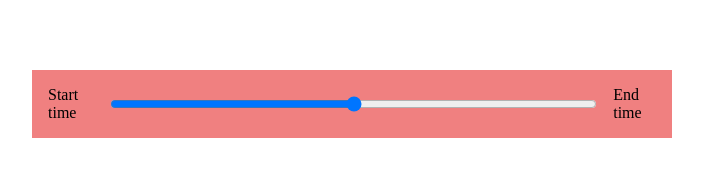
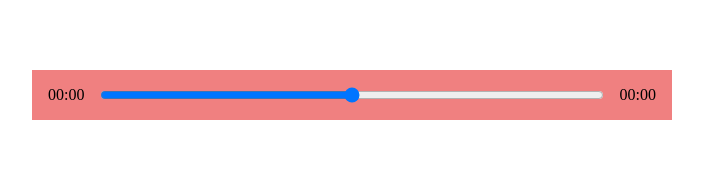
Before and after one commit to MatejVykoukal/Music-player-app, a React (Create React App) app in the folder music-player-app/: page / in a window 1280 px wide. Shown: the part 410-590 px from the top of the page, without its empty margins (288-991 px from the left). Built offline with nearby package versions, Linux system fonts and the light colour scheme.

Commit message:
displaying time

```diff
--- a/music-player-app/src/components/Player.tsx
+++ b/music-player-app/src/components/Player.tsx
@@ -1,40 +1,63 @@
-import React, { FC, useRef } from "react";
+import React, { FC, useRef, useState } from "react";
 import { FontAwesomeIcon } from "@fortawesome/react-fontawesome";
 import { faPlay, faPause, faAngleLeft, faAngleRight } from "@fortawesome/free-solid-svg-icons";
 import songModel from "../interfaces/songModel";
+import { time } from "console";
 
 interface Props {
   currentSong: songModel;
   isPlaying: boolean;
-  setIsPlaying: React.Dispatch<React.SetStateAction<boolean>>;
+  setIsPlaying: any;
+  // React.Dispatch<React.SetStateAction<boolean>>;
+}
+
+interface SongInfo {
+  currentTime: number;
+  duration: number;
 }
 
 const Player: FC<Props> = ({ currentSong, isPlaying, setIsPlaying }) => {
-  const audioRef: any = useRef(null);
+  const audioRef: any = useRef();
+  const [songInfo, setSongInfo] = useState<SongInfo>({ currentTime: 0, duration: 0 });
 
-  let playSongHandler = () => {
+  const formatTime = (t: number) => ("0" + Math.floor(t / 60)).slice(-2) + ":" + ("0" + Math.floor(t % 60)).slice(-2);
+
+  const playSongHandler = () => {
     if (isPlaying) {
+      console.log();
+
       audioRef.current.pause();
-      setIsPlaying(!setIsPlaying);
+      setIsPlaying(!isPlaying);
     } else {
       audioRef.current.play();
-      setIsPlaying(!setIsPlaying);
+      setIsPlaying(!isPlaying);
     }
+  };
+
+  const timeUpdateHandler = (e: React.ChangeEvent<HTMLAudioElement>) => {
+    const currentTime = e.target.currentTime;
+    const duration = e.target.duration;
+    setSongInfo({ ...songInfo, currentTime, duration });
   };
 
   return (
     <div className="player">
       <div className="timeControl">
-        <p>Start time</p>
+        <p>{formatTime(songInfo.currentTime)}</p>
         <input type="range" />
-        <p>End time</p>
+        <p>{formatTime(songInfo.duration)}</p>
       </div>
       <div className="playControl">
         <FontAwesomeIcon className="skipBack" size="2x" icon={faAngleLeft} />
         <FontAwesomeIcon className="play" size="2x" onClick={playSongHandler} icon={isPlaying ? faPause : faPlay} />
         <FontAwesomeIcon className="skipForward" size="2x" icon={faAngleRight} />
       </div>
-      <audio ref={audioRef} src={currentSong.audio}></audio>
+      <audio
+        ref={audioRef}
+        src={currentSong.audio}
+        onTimeUpdate={timeUpdateHandler}
+        onLoadedMetadata={timeUpdateHandler}
+      ></audio>
     </div>
   );
 };
```
